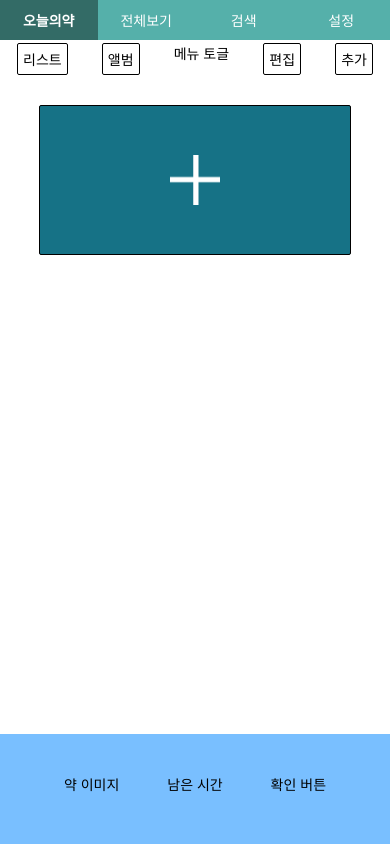
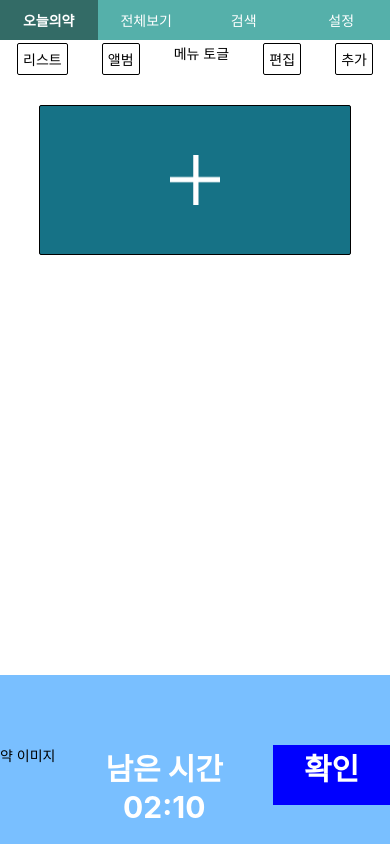
Before and after one commit to KimEunA97/KDT-2-Project-C-10, a React Native app in the folder PillGood/: screen / in a window 390 px wide. Built offline with nearby package versions, Linux system fonts and the light colour scheme; no server answers.

Commit message:
fixed 컨테이너 스타일링

```diff
--- a/PillGood/src/pages/fixedStateButton.js
+++ b/PillGood/src/pages/fixedStateButton.js
@@ -3,36 +3,37 @@ import { View, Text, StyleSheet, TouchableOpacity } from 'react-native';
 
 export default function FixedStateButton({ changeStyling }) {
   // 스타일링을 변경할 상태 변수
-  const [containerStyle, setContainerStyle] = useState(() => styles.fixedContainer);
-  const [detailContainerStyle, setDetailContainerStyle] = useState(() => styles.detailContainer);
+  // const [containerStyle, setContainerStyle] = useState(() => styles.fixedContainer);
+  // const [detailContainerStyle, setDetailContainerStyle] = useState(() => styles.detailContainer);
 
-  console.log(changeStyling)
+  // console.log(changeStyling)
 
-  // changeStyling 값이 변경될 때마다 스타일링을 업데이트
-  useEffect(() => {
-    if (changeStyling == true) {
-      // changeStyling이 true일 경우 스타일링을 변경
-      setContainerStyle(styles.retakePillFixedContainer);
-      setDetailContainerStyle(styles.retakePillFixedDetailContainer);
-    }
-    if (changeStyling == false) {
-      // changeStyling이 false일 경우 기본 스타일링으로 변경
-      setContainerStyle(styles.fixedContainer);
-      setDetailContainerStyle(styles.detailContainer);
-    }
-  }, [changeStyling]);
+  // // changeStyling 값이 변경될 때마다 스타일링을 업데이트
+  // useEffect(() => {
+  //   if (changeStyling == true) {
+  //     // changeStyling이 true일 경우 스타일링을 변경
+  //     setContainerStyle(styles.retakePillFixedContainer);
+  //     setDetailContainerStyle(styles.retakePillFixedDetailContainer);
+  //   }
+  //   if (changeStyling == false) {
+  //     // changeStyling이 false일 경우 기본 스타일링으로 변경
+  //     setContainerStyle(styles.fixedContainer);
+  //     setDetailContainerStyle(styles.detailContainer);
+  //   }
+  // }, [changeStyling]);
 
   return (
-    <View style={containerStyle}>
-      <View style={detailContainerStyle}>
+    <View style={styles.fixedContainer}>
+      <View style={styles.detailContainer}>
         <TouchableOpacity>
           <Text>약 이미지</Text>
         </TouchableOpacity>
-        <TouchableOpacity>
-          <Text>남은 시간</Text>
+        <TouchableOpacity style={{ alignItems: "center" }}>
+          <Text style={styles.textBold}>남은 시간</Text>
+          <Text style={styles.textBold}>02:10</Text>
         </TouchableOpacity>
-        <TouchableOpacity>
-          <Text>확인 버튼</Text>
+        <TouchableOpacity style={styles.confirmButton}>
+          <Text style={styles.textBold}>확인</Text>
         </TouchableOpacity>
       </View>
     </View>
@@ -40,28 +41,41 @@ export default function FixedStateButton({ changeStyling }) {
 }
 
 const styles = StyleSheet.create({
+
+
+  textBold: {
+    color: "white", fontSize: 30, fontWeight: "bold", textAlign: "center"
+  },
+  confirmButton: {
+    width: "30%",
+    height: 60,
+    backgroundColor: "blue"
+  },
+
+
   fixedContainer: {
     width: '100%',
+    height : "20%",
     position: 'absolute',
     bottom: 0,
     backgroundColor: '#79BFFF',
-    padding: 40,
+    justifyContent : "center",
   },
   detailContainer: {
     height: 30,
     flexDirection: "row",
-    justifyContent: "space-around",
+    justifyContent: "space-between",
   },
-  retakePillFixedContainer: {
-    width: '100%',
-    position: 'absolute',
-    bottom: 0,
-    backgroundColor: 'green',
-    padding: 40,
-  },
-  retakePillFixedDetailContainer: {
-    height: 30,
-    flexDirection: "row",
-    justifyContent: "space-around",
-  },
+  // retakePillFixedContainer: {
+  //   width: '100%',
+  //   position: 'absolute',
+  //   bottom: 0,
+  //   backgroundColor: 'green',
+  //   padding: 40,
+  // },
+  // retakePillFixedDetailContainer: {
+  //   height: 30,
+  //   flexDirection: "row",
+  //   justifyContent: "space-around",
+  // },
 });
```
